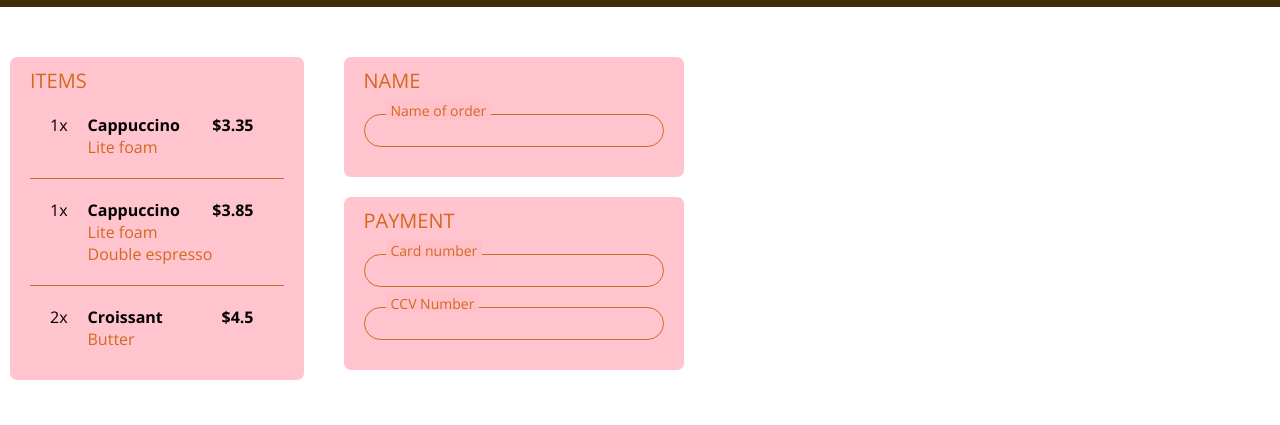
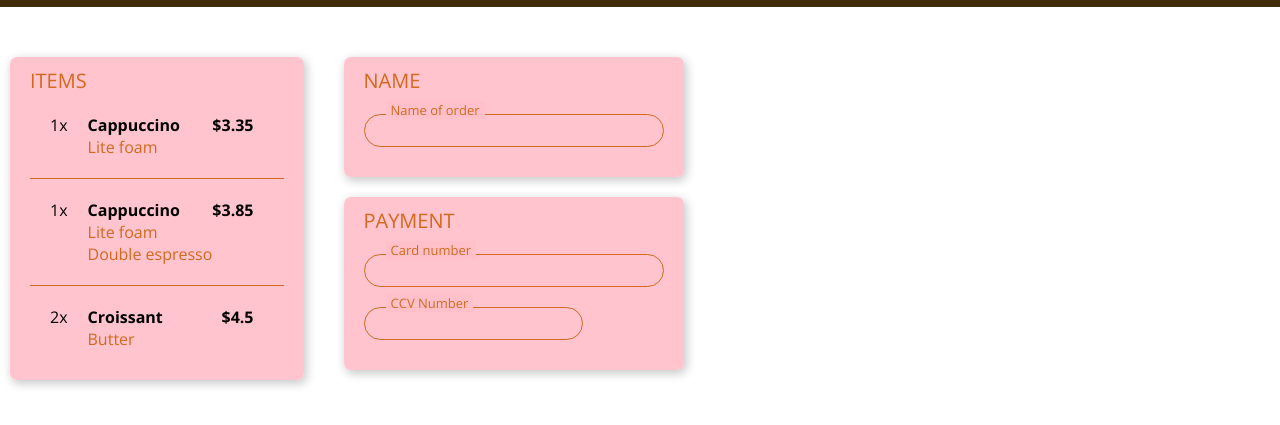
Before and after one commit to nassarov/coffee-master-checkout, a plain HTML site: page index.html in a window 1280 px wide. Shown: the part 63-488 px from the top of the page. Drawn offline with nearby package versions, Linux system fonts and the light colour scheme.

Commit message:
Styling input and its label

```diff
--- a/style.css
+++ b/style.css
@@ -27,6 +27,7 @@ header {
   padding: 10px 20px;
   background-color: #ffc0cbed;
   border-radius: 7px;
+  box-shadow: 2px 3px 10px 1px #ccc;
 }
 .title {
   text-transform: uppercase;
@@ -79,7 +80,7 @@ header {
   label {
     z-index: 2;
     position: absolute;
-    font-size: 14px;
+    font-size: 13px;
     color: chocolate;
     top: -13px;
     left: 22px;
@@ -87,3 +88,6 @@ header {
     background-color: #ffc0cbed;
   }
 }
+.ccv {
+  width: fit-content;
+}
```
